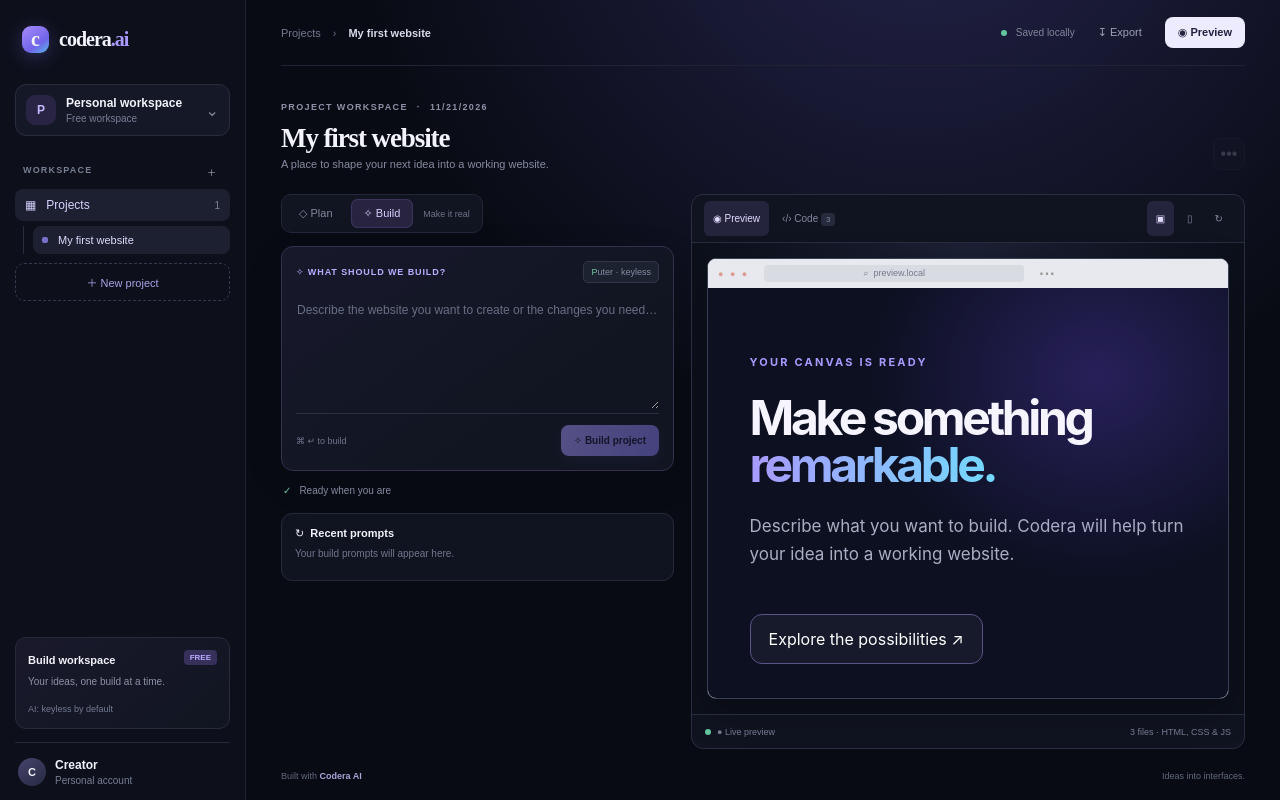
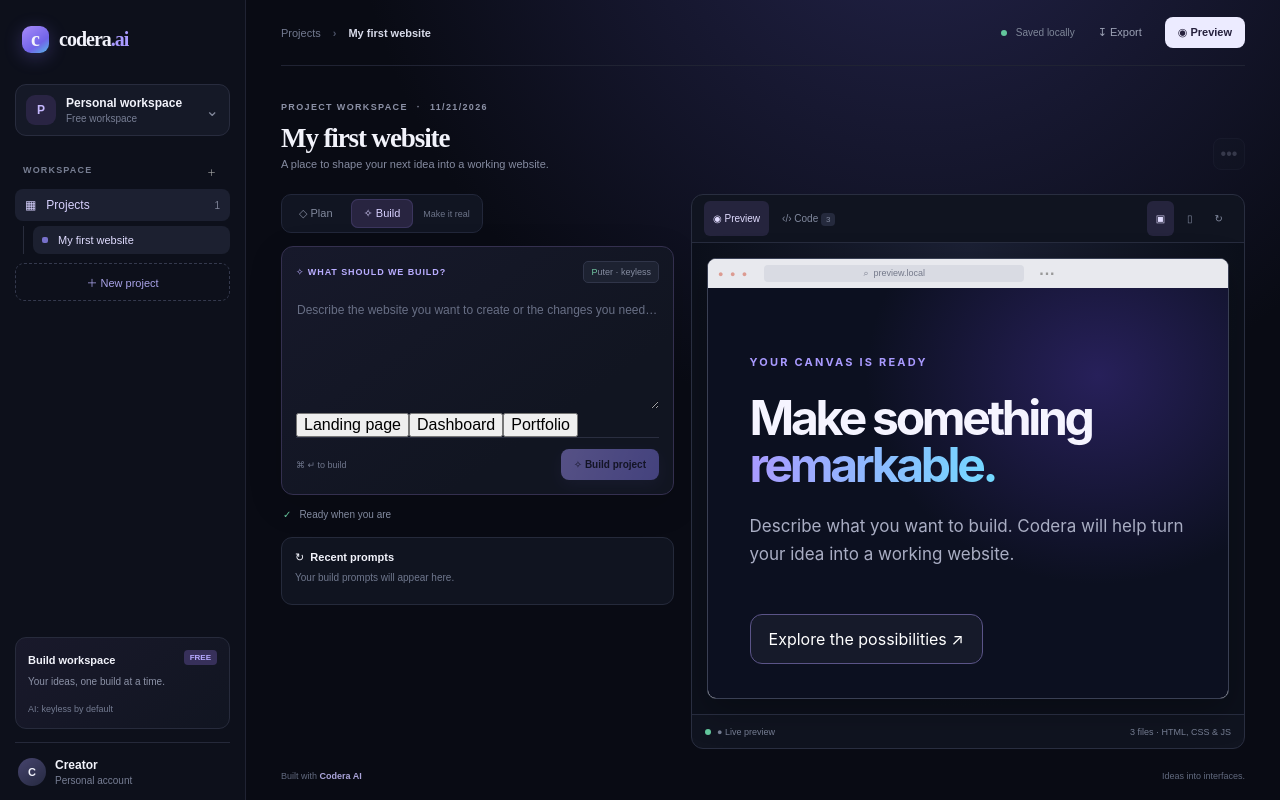
Before and after one commit to coder6573-eng/Codera-Ai, a React (Vite) app: page / in a window 1280 px wide. Built offline with nearby package versions, Linux system fonts and the light colour scheme.

Commit message:
feat: add contextual prompt shortcuts

```diff
--- a/src/App.tsx
+++ b/src/App.tsx
@@ -156,7 +156,9 @@ export default function App() {
         <section className="workspace-grid">
           <div className="left-column">
             <div className="mode-switch"><button className={mode === 'plan' ? 'active' : ''} onClick={() => setMode('plan')}>◇ Plan</button><button className={mode === 'build' ? 'active' : ''} onClick={() => setMode('build')}>✧ Build</button><small>{mode === 'plan' ? 'Think it through' : 'Make it real'}</small></div>
-            <div className="prompt-card"><div className="prompt-head"><b>✧ {mode === 'plan' ? 'PLAN YOUR PROJECT' : 'WHAT SHOULD WE BUILD?'}</b><span><i/> Puter · keyless</span></div><textarea value={prompt} onChange={e => setPrompt(e.target.value)} onKeyDown={e => { if (e.key === 'Enter' && (e.ctrlKey || e.metaKey)) mode === 'plan' ? runPlan() : runBuild(); }} placeholder={mode === 'plan' ? 'Describe your idea and we’ll break it into clear steps…' : 'Describe the website you want to create or the changes you need…'} /><div className="prompt-foot"><small>⌘ ↵ to {mode}</small><button className="primary" disabled={busy || !prompt.trim()} onClick={mode === 'plan' ? runPlan : runBuild}>{busy ? '◌ Building…' : mode === 'plan' ? 'Create plan →' : '✧ Build project'}</button></div></div>
+            <div className="prompt-card"><div className="prompt-head"><b>✧ {mode === 'plan' ? 'PLAN YOUR PROJECT' : 'WHAT SHOULD WE BUILD?'}</b><span><i/> Puter · keyless</span></div><textarea value={prompt} onChange={e => setPrompt(e.target.value)} onKeyDown={e => { if (e.key === 'Enter' && (e.ctrlKey || e.metaKey)) mode === 'plan' ? runPlan() : runBuild(); }} placeholder={mode === 'plan' ? 'Describe your idea and we’ll break it into clear steps…' : 'Describe the website you want to create or the changes you need…'} />
+              <div className="suggestions">{(mode === 'build' ? ['Landing page', 'Dashboard', 'Portfolio'] : ['Define users', 'Plan sections', 'List interactions']).map(s => <button key={s} onClick={() => setPrompt(p => p ? p + ' ' + s : s)}>{s}</button>)}</div>
+              <div className="prompt-foot"><small>⌘ ↵ to {mode}</small><button className="primary" disabled={busy || !prompt.trim()} onClick={mode === 'plan' ? runPlan : runBuild}>{busy ? '◌ Building…' : mode === 'plan' ? 'Create plan →' : '✧ Build project'}</button></div></div>
             {error && <div className="error">{error}<button onClick={() => setError('')}>×</button></div>}
             <div className="status"><span>{busy ? '◌' : '✓'}</span>{status}{busy && <small>Working</small>}</div>
             {project.plan.length > 0 && <div className="info-card"><div className="card-title"><b>◇ &nbsp;Project plan</b><small>{project.plan.length} steps</small></div>{project.plan.map((s,i) => <div className="plan-step" key={i}><em>{String(i+1).padStart(2,'0')}</em><span>{s}</span><b>✓</b></div>)}</div>}
```
